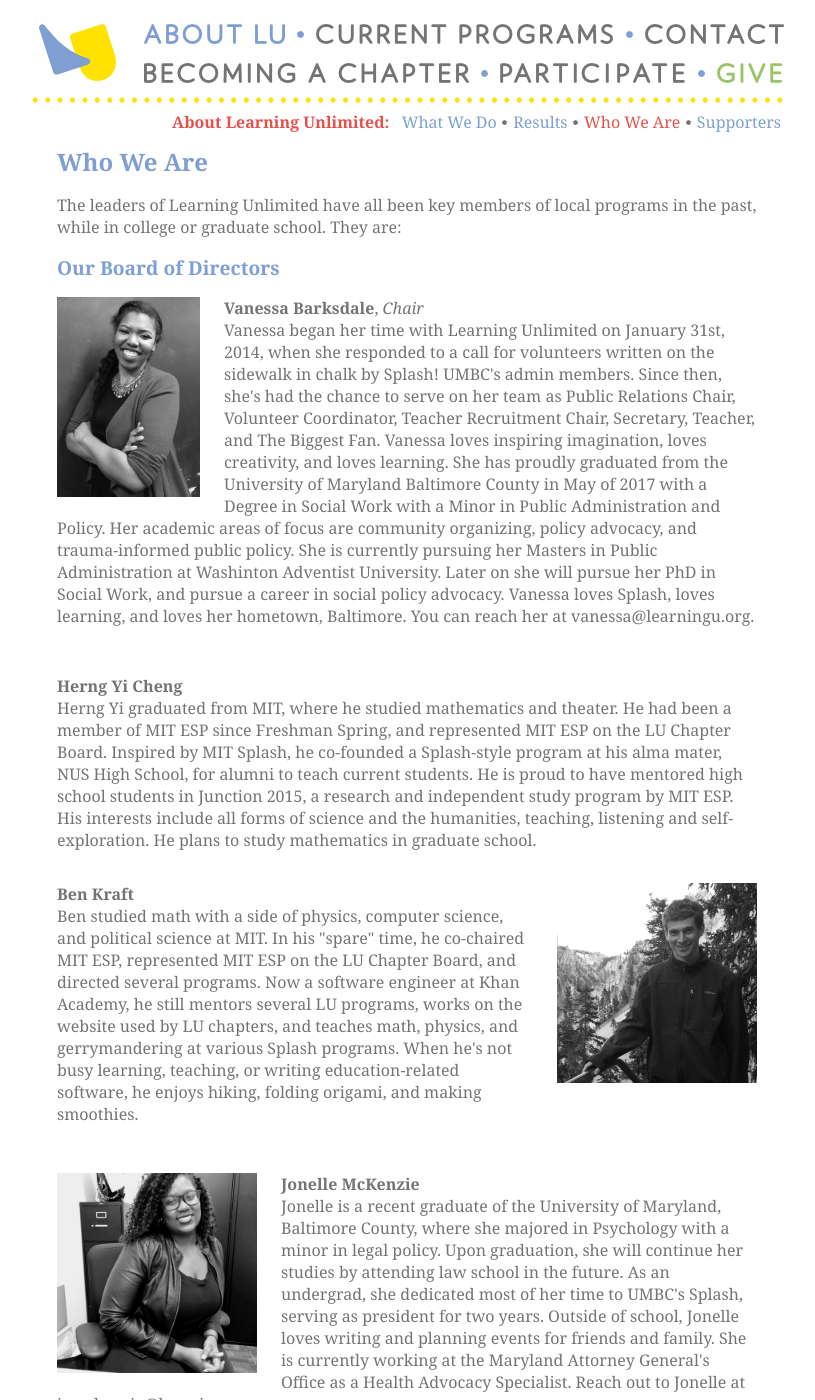
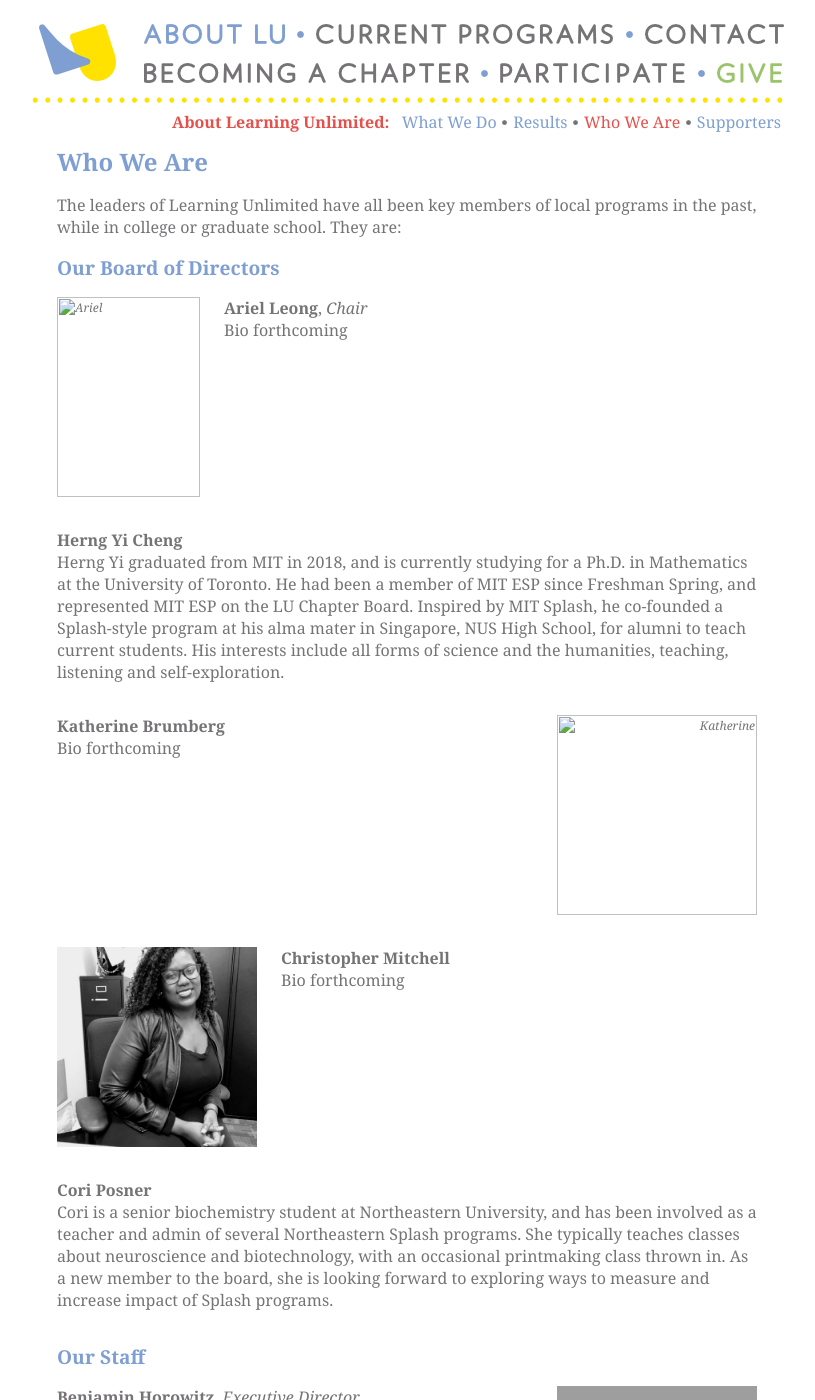
Before and after one commit to learning-unlimited/learning-unlimited.github.io, a Jekyll site: the page built from _about/who-we-are.html, in a window 1280 px wide and 1400 px high. Shown: the whole window, without its empty margins (225-1040 px from the left). Built offline with Jekyll 4.4.1, drawn with Linux system fonts in a browser that asks for light colours; some of the changed text lies outside the part shown; grey boxes are pictures that could not be loaded.

Commit message:
Update who-we-are.html

```diff
--- a/_about/who-we-are.html
+++ b/_about/who-we-are.html
@@ -11,37 +11,41 @@
 <h2>Our Board of Directors</h2>
 
 <div class="biobox">
-  <div class="imagebox floatleft"><img src="/media/images/biopics/vanessa_bw.jpg" width="143" height ="200" alt="Vanessa"></div>
-  <p><b>Vanessa Barksdale</b>, <i>Chair</i><br>
-  Vanessa began her time with Learning Unlimited on January 31st, 2014, when she responded to a call for volunteers written on the sidewalk in chalk by Splash! UMBC's admin members. Since then, she's had the chance to serve on her team as Public Relations Chair, Volunteer Coordinator, Teacher Recruitment Chair, Secretary, Teacher, and The Biggest Fan. Vanessa loves inspiring imagination, loves creativity, and loves learning. She has proudly graduated from the University of Maryland Baltimore County in May of 2017 with a Degree in Social Work with a Minor in Public Administration and Policy. Her academic areas of focus are community organizing, policy advocacy, and trauma-informed public policy. She is currently pursuing her Masters in Public Administration at Washinton Adventist University. Later on she will pursue her PhD in Social Work, and pursue a career in social policy advocacy. Vanessa loves Splash, loves learning, and loves her hometown, Baltimore. You can reach her at vanessa@learningu.org.</p>
+  <div class="imagebox floatleft"><img src="" width="143" height ="200" alt="Ariel"></div>
+  <p><b>Ariel Leong</b>, <i>Chair</i><br>
+    Bio forthcoming
+  </p>
   <div class="clear"></div>
 </div>
 
 
  <div class="biobox">
 <p> <b>Herng Yi Cheng</b><br>
-Herng Yi graduated from MIT, where he studied mathematics and theater. He had been a member of MIT ESP since Freshman Spring, and represented MIT ESP on the LU Chapter Board. Inspired by MIT Splash, he co-founded a Splash-style program at his alma mater, NUS High School, for alumni to teach current students. He is proud to have mentored high school students in Junction 2015, a research and independent study program by MIT ESP. His interests include all forms of science and the humanities, teaching, listening and self-exploration. He plans to study mathematics in graduate school.
+  Herng Yi graduated from MIT in 2018, and is currently studying for a Ph.D. in Mathematics at the University of Toronto. He had been a member of MIT ESP since Freshman Spring, and represented MIT ESP on the LU Chapter Board. Inspired by MIT Splash, he co-founded a Splash-style program at his alma mater in Singapore, NUS High School, for alumni to teach current students. His interests include all forms of science and the humanities, teaching, listening and self-exploration.
+   </p>
    <div class="clear"></div>
 </div>
 
 <div class="biobox">
-<div class="imagebox floatright"><img src="/media/images/biopics/benkraft.png" width="200" height="200" alt="Ben K."></div>
-  <p><b>Ben Kraft</b><br>
-Ben studied math with a side of physics, computer science, and political science at MIT.  In his "spare" time, he co-chaired MIT ESP, represented MIT ESP on the LU Chapter Board, and directed several programs.  Now a software engineer at Khan Academy, he still mentors several LU programs, works on the website used by LU chapters, and teaches math, physics, and gerrymandering at various Splash programs.  When he's not busy learning, teaching, or writing education-related software, he enjoys hiking, folding origami, and making smoothies.
+<div class="imagebox floatright"><img src="" width="200" height="200" alt="Katherine"></div>
+  <p><b>Katherine Brumberg</b><br>
+  Bio forthcoming
+  </p>
   <div class="clear"></div>
 </div>
 
 <div class="biobox">
-  <div class="imagebox floatleft"><img src="/media/images/biopics/jonelle.JPG" width="200" height="200" alt="Jonelle"></div>
-
-  <p><b>Jonelle McKenzie</b><br>
-    Jonelle is a recent graduate of the University of Maryland, Baltimore County, where she majored in Psychology with a minor in legal policy. Upon graduation, she will continue her studies by attending law school in the future. As an undergrad, she dedicated most of her time to UMBC's Splash, serving as president for two years. Outside of school, Jonelle loves writing and planning events for friends and family. She is currently working at the Maryland Attorney General's Office as a Health Advocacy Specialist. Reach out to Jonelle at jomckenzie@learningu.org.
+  <div class="imagebox floatleft"><img src="/media/images/biopics/jonelle.JPG" width="200" height="200" alt="Chris"></div>
+  <p><b>Christopher Mitchell</b><br>
+    Bio forthcoming
+  </p>
   <div class="clear"></div>
 </div>
 
 <div class="biobox">
   <p><b>Cori Posner</b><br>
 Cori is a senior biochemistry student at Northeastern University, and has been involved as a teacher and admin of several Northeastern Splash programs. She typically teaches classes about neuroscience and biotechnology, with an occasional printmaking class thrown in. As a new member to the board, she is looking forward to exploring ways to measure and increase impact of Splash programs.
+  </p>
   <div class="clear"></div>
 </div>
 
@@ -59,14 +63,23 @@
 
   <p><b>Miles Calabresi</b>, <i>Director of Chapter Services</i><br>
         <div class="imagebox floatleft"><img src="/media/images/biopics/miles_bw.jpg" width="200" height="240" alt="Miles"></div>
-Miles graduated from Yale in 2015 with a degree in Linguistics and Mathematics. He was involved with the Splash at Yale program since 2012, both as program director and organizational president. He is currently a math Ph.D. student at The Ohio State University. He has been active in LU, mentoring programs and creating resources to help improve the impact of our programs, as well as serving as Chair of the Chapter Board. As Director of Chapter Services, his current projects include getting to know chapter leadership better, creating and improving documentation archives, and streamlining communication between LU and its chapters, all with the goal of making accessible information and services that are both sustainable and useful to chapters of all ages, sizes, and philosophies.
+Miles has been involved the LU and Splash communities since 2012, both as program director and organizational president at the Yale chapter.
+  He has been active in LU, mentoring programs and creating resources to help improve the impact of our programs,
+  as well as serving as Chair of the Chapter Board, member of the Nominating Committee and Web Team, and the annual SplashCon director.
+  In his primary role, Director of Chapter Services, his projects include streamlining communication between LU and its chapters,
+  creating and improving standards of assistance LU provides, and creating reusable resources for programs to build on,
+  all with the goal of making accessible information and services that are durable and useful to programs of varying ages, sizes, and philosophies.
+  Miles holds degrees in Mathematics and Linguistics from Yale and The Ohio State University.
   <div class="clear"></div>
 </div>
 
 <div class="biobox">
 
   <p><b>Ted Hwa</b>, <i>Chief Financial Officer</i><br>
-Ted Hwa is the Chief Financial Officer of Learning Unlimited.  He has been volunteering in Splash programs since 1996, during his days as a student at Stanford.  He continues to be involved with the Stanford chapter of Learning Unlimited, assisting them with website issues.  His background is in mathematics and computer science, and in his day job, he works in the field of internet security.
+Ted Hwa is the Chief Financial Officer of Learning Unlimited.
+    He has been volunteering in Splash programs since 1996, during his days as a student at Stanford.
+    He continues to be involved with the Stanford chapter of Learning Unlimited, assisting them with website issues.
+    His background is in mathematics and computer science, and in his day job, he works in the field of internet security.
   <div class="clear"></div>
 </div>
 
```
